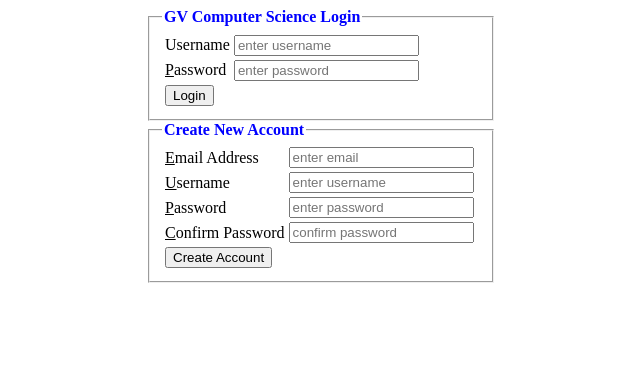
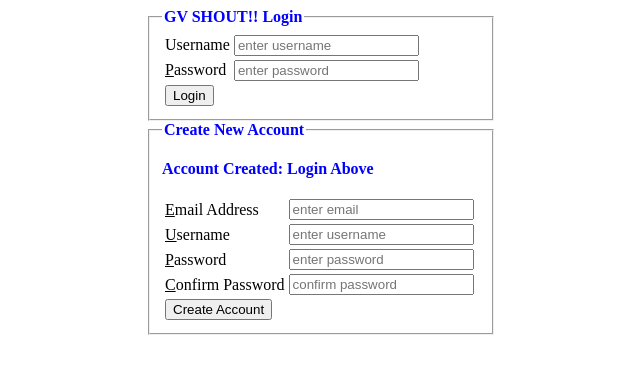
Before and after one commit to mbellis13/gv_shout, a PHP site: page /index.php?msg=created in a window 1280 px wide. Shown: the top 374 px of the page, without its empty margins (319-959 px from the left). Run offline with PHP 8.4, Linux system fonts and the light colour scheme.

Commit message:
updated create account

```diff
--- a/index.php
+++ b/index.php
@@ -3,7 +3,7 @@
 <form action = "login.php" method = "post">
 	<div id = "form" style = "width:350px;margin-left:auto;margin-right:auto;">
 		<fieldset>
-			<legend style="color:blue;font-weight:bold;">GV Computer Science Login</legend>
+			<legend style="color:blue;font-weight:bold;">GV SHOUT!!  Login</legend>
 			<table>
 				<?php  if ($_GET['msg'] == 'failed') echo "<tr><p style='color: red; font-weight: bold'>Incorrect username or password</p></tr>
 "; ?>				<tr>
@@ -26,6 +26,10 @@
 		<fieldset>
 			<legend style="color:blue;font-weight:bold;">Create New Account</legend>
 			<table>
+				<?php  if ($_GET['msg'] == 'created') echo "<tr><p style='color: blue; font-weight: bold'>Account Created: Login Above</p></tr>"; ?>
+				<?php  if ($_GET['msg'] == 'notCreated') echo "<tr><p style='color: red; font-weight: bold'>There was an issue creating the account</p></tr>"; ?>
+				<?php  if ($_GET['msg'] == 'pwMatch') echo "<tr><p style='color: red; font-weight: bold'>Passwords don't match</p></tr>"; ?>
+
 				<tr>
 					<td><span  style="text-decoration:underline">E</span>mail Address</td>
 					<td><input name="email" placeholder="enter email" type="text"/></td>
--- a/shout_style.css
+++ b/shout_style.css
@@ -1,4 +1,5 @@
 body {
+	padding: 60px;
 	background: linear-gradient(to right,lightgray, gray);
 }
 
@@ -16,6 +17,10 @@
 .navbar {
 	overflow: hidden;
 	background-color: blue;
+	width: 100%;
+	top: 0;
+	z-index: 2;
+	position: fixed;
 }
 
 
```
Also changed, not shown: new_user.php (+5 -8 lines).
